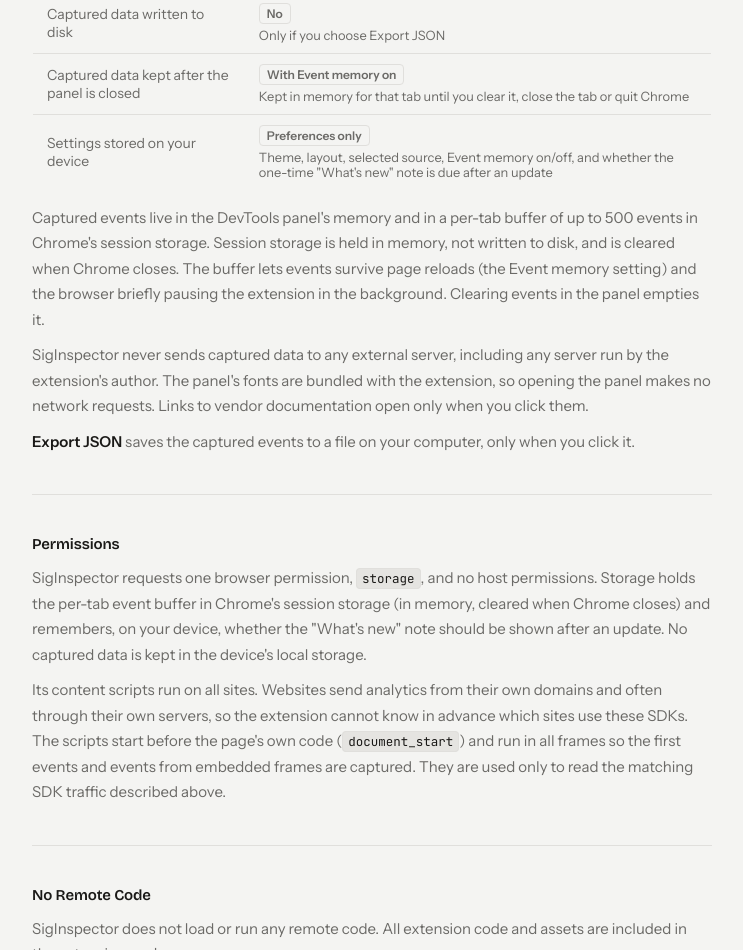
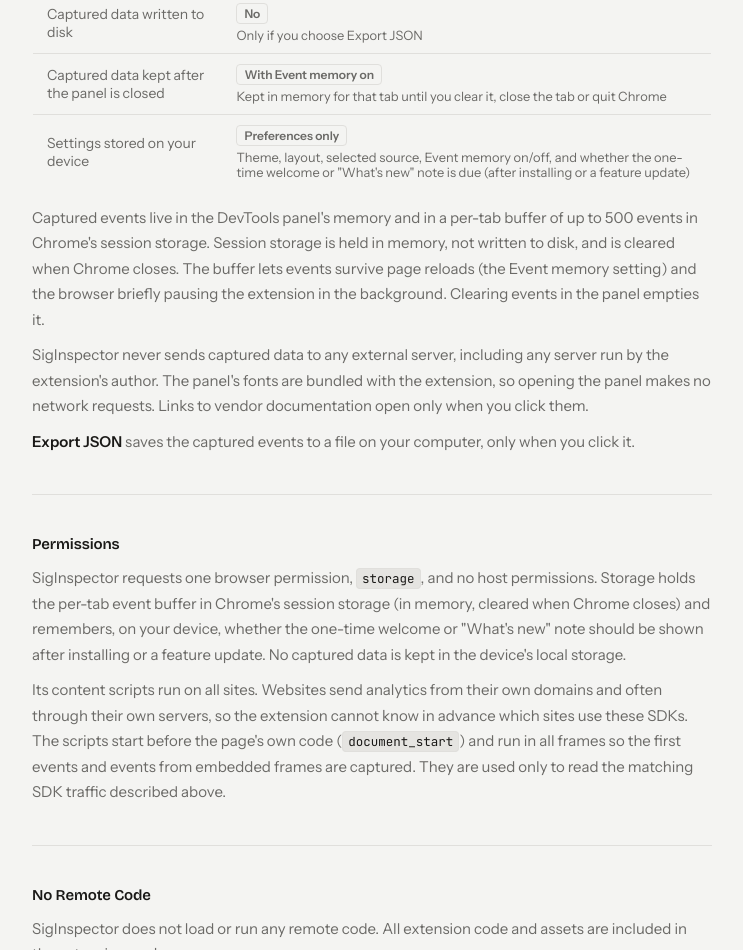
Before and after one commit to charlesboyle/applied-labs, a website: page siginspector/privacy.html in a window 1280 px wide. Shown: the part 1542-2492 px from the top of the page, without its empty margins (268-1011 px from the left). Drawn offline with nearby package versions, Linux system fonts and the light colour scheme.

Commit message:
Update privacy settings descriptions for clarity

```diff
--- a/siginspector/privacy.html
+++ b/siginspector/privacy.html
@@ -293,7 +293,7 @@
           <tr><td>Captured data used for analytics or profiling</td><td><span class="no-chip">No</span></td></tr>
           <tr><td>Captured data written to disk</td><td><span class="no-chip">No</span><span class="cell-note">Only if you choose Export JSON</span></td></tr>
           <tr><td>Captured data kept after the panel is closed</td><td><span class="note-chip">With Event memory on</span><span class="cell-note">Kept in memory for that tab until you clear it, close the tab or quit Chrome</span></td></tr>
-          <tr><td>Settings stored on your device</td><td><span class="note-chip">Preferences only</span><span class="cell-note">Theme, layout, selected source, Event memory on/off, and whether the one-time "What's new" note is due after an update</span></td></tr>
+          <tr><td>Settings stored on your device</td><td><span class="note-chip">Preferences only</span><span class="cell-note">Theme, layout, selected source, Event memory on/off, and whether the one-time welcome or "What's new" note is due (after installing or a feature update)</span></td></tr>
         </tbody>
       </table>
       <p style="margin-top:14px">Captured events live in the DevTools panel's memory and in a per-tab buffer of up to 500 events in Chrome's session storage. Session storage is held in memory, not written to disk, and is cleared when Chrome closes. The buffer lets events survive page reloads (the Event memory setting) and the browser briefly pausing the extension in the background. Clearing events in the panel empties it.</p>
@@ -305,7 +305,7 @@
 
     <div class="prose-section">
       <h2>Permissions</h2>
-      <p>SigInspector requests one browser permission, <code>storage</code>, and no host permissions. Storage holds the per-tab event buffer in Chrome's session storage (in memory, cleared when Chrome closes) and remembers, on your device, whether the "What's new" note should be shown after an update. No captured data is kept in the device's local storage.</p>
+      <p>SigInspector requests one browser permission, <code>storage</code>, and no host permissions. Storage holds the per-tab event buffer in Chrome's session storage (in memory, cleared when Chrome closes) and remembers, on your device, whether the one-time welcome or "What's new" note should be shown after installing or a feature update. No captured data is kept in the device's local storage.</p>
       <p style="margin-top:10px">Its content scripts run on all sites. Websites send analytics from their own domains and often through their own servers, so the extension cannot know in advance which sites use these SDKs. The scripts start before the page's own code (<code>document_start</code>) and run in all frames so the first events and events from embedded frames are captured. They are used only to read the matching SDK traffic described above.</p>
     </div>
 
```
